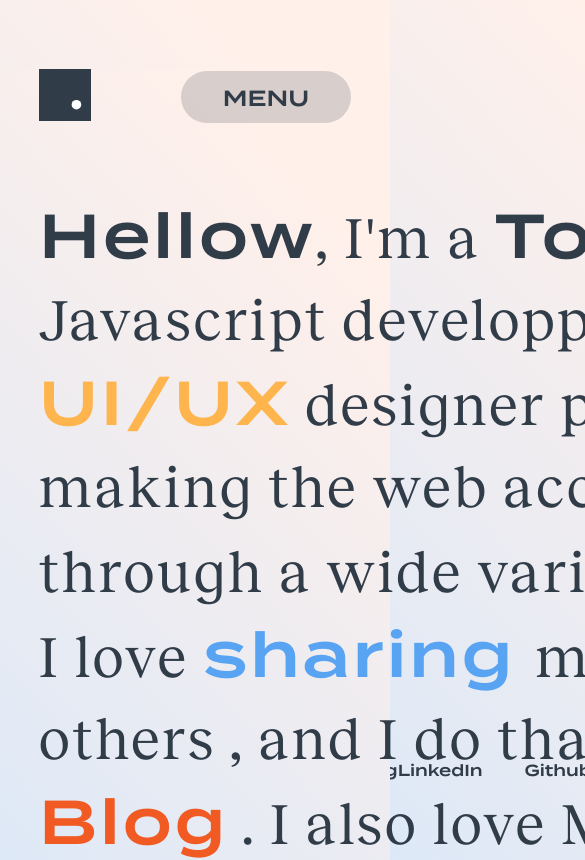
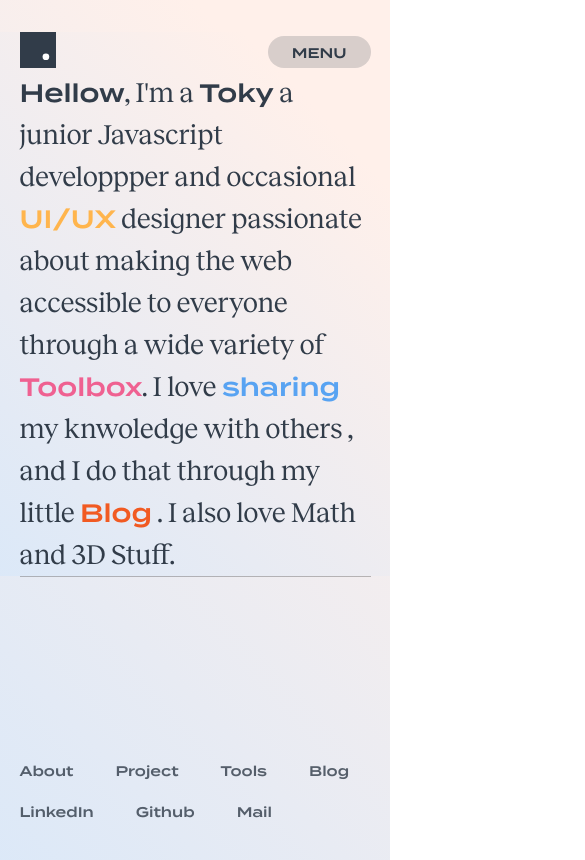
Before and after one commit to TokyFy/toky_blog, a React (Vite) app: page / in a window 390 px wide. Shown: the top 860 px of the page, 585 px wide, since content can reach past the window. Built offline with nearby package versions, Linux system fonts and the light colour scheme; what react-locomotive-scroll would draw is missing.

Commit message:
Add Responsive

```diff
--- a/src/components/footer/Footer.module.scss
+++ b/src/components/footer/Footer.module.scss
@@ -3,14 +3,25 @@
   bottom: 0;
   width: 100%;
   z-index: -1;
+  font-size: 18px;
+
+  @media screen and (max-width: 470px) {
+  font-size: 14px;
+}
 
   div {
     display: flex;
     ul {
       display: flex;
-      padding: 64px 0 ;
+      padding: 48px 0 ;
       li {
+        cursor: pointer;
         margin-right: 42px;
+        opacity: .8;
+        &:hover {
+          opacity: 1;
+        }
+
         &:last-child {
           margin-right: 0;
         }
@@ -20,5 +31,19 @@
     .menuRight {
       margin-left: auto;
     }
+
+    @media screen and (max-width: 762px) {
+      flex-direction: column;
+
+      ul {
+        padding: 24px 0 ;
+      }
+
+      .menuRight {
+        margin-left: unset;
+        padding-top: 0;
+      }
+    }
+
   }
 }
--- a/src/components/header/header.module.scss
+++ b/src/components/header/header.module.scss
@@ -1,12 +1,60 @@
 .header {
   font-family: Reckless, serif;
   font-weight: normal;
-  margin-left: auto;
-  margin-right: auto;
-  margin-top: 69px;
-  padding-bottom: 69px;
   letter-spacing: 3px;
   font-size: 58px;
   line-height: 82px;
   width: 1090px;
+  position: absolute;
+  top: 50%;
+  left: 50%;
+  transform: translate(-50%,-50%) scale(1);
+
+  @media screen and (max-width: 1440px) {
+    transform: translate(-50%,-50%) scale(.8);
+  }
+
+  @media screen and (max-width: 1024px) {
+    transform: translate(-50%,-50%) scale(.7);
+  }
+
+  @media screen and (max-width: 876px) {
+  transform: unset;
+    top: 0;
+    left: 0;
+    display: block;
+    position: relative;
+    width: 100%;
+    letter-spacing: 0;
+    line-height: 62px;
+    font-size: 39px;
 }
+
+  @media screen and (max-width: 676px) {
+  font-size: 42px;
+    line-height: 62px;
+  }
+
+  @media screen and (max-width: 590px) {
+    font-size: 36px;
+    line-height: 54px;
+  }
+
+  @media screen and (max-width: 470px) {
+    font-size: 28px;
+    line-height: 42px;
+  }
+}
+
+.headerWrapper {
+  position: relative;
+  width: 100%;
+  height: 95vh;
+  display: flex;
+  align-items: center;
+  justify-content: center;
+
+  @media screen and (max-width: 1440px) {
+    height: 90vh;
+  }
+}
--- a/src/components/header/inlineHeader.module.scss
+++ b/src/components/header/inlineHeader.module.scss
@@ -1,5 +1,5 @@
 
 .inlineHeader {
   font-family: Terminademi, serif;
-  font-size: 62px;
+  font-size: .9em;
 }
--- a/src/components/layouts/layouts.module.scss
+++ b/src/components/layouts/layouts.module.scss
@@ -2,4 +2,8 @@
   margin-left: auto;
   margin-right: auto;
   width: 80%;
+
+  @media screen and (max-width: 1090px) {
+    width: 90%;
+  }
 }
--- a/src/components/navbars/btn-menu.module.scss
+++ b/src/components/navbars/btn-menu.module.scss
@@ -8,4 +8,24 @@
   align-items: center;
   padding: 0 42px;
   border-radius: 35px;
+  transition: all 1s ease-in-out;
+  cursor: pointer;
+
+  &:hover {
+    background-color: rgb(49, 60, 73);
+    color: #ebecf2;
+  }
+
+  @media screen and (max-width: 1440px) {
+    font-size: 18px;
+    height: 42px;
+    padding: 0 32px;
+  }
+
+  @media screen and (max-width: 470px) {
+    font-size: 14px;
+    height: 32px;
+    padding: 0 24px;
+  }
+
 }
--- a/src/components/navbars/navbar.module.scss
+++ b/src/components/navbars/navbar.module.scss
@@ -2,6 +2,11 @@
   display: flex;
   align-items: center;
   margin-top: 69px;
+
+  @media screen and (max-width: 876px) {
+    margin-top: 32px;
+  }
+
 }
 
 .btnWrapper {
@@ -10,6 +15,14 @@
 
 .logo {
   img {
+
+    @media screen and (max-width: 1440px) {
+      width: 42px;
+    }
+
+    @media screen and (max-width: 470px) {
+      width: 36px;
+    }
     width: 52px;
     height: auto;
   }
--- a/src/components/separator/Separator.module.scss
+++ b/src/components/separator/Separator.module.scss
@@ -3,4 +3,6 @@
   border-top: 1px solid black;
   opacity: .25;
   height: 230px;
+  pointer-events: none;
+  z-index: -1;
 }
```
